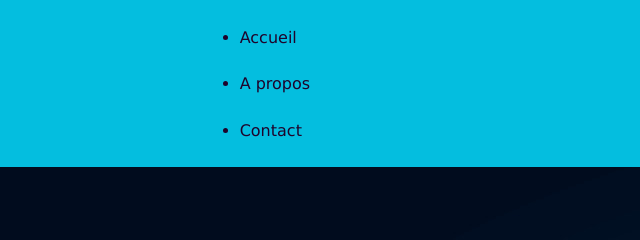
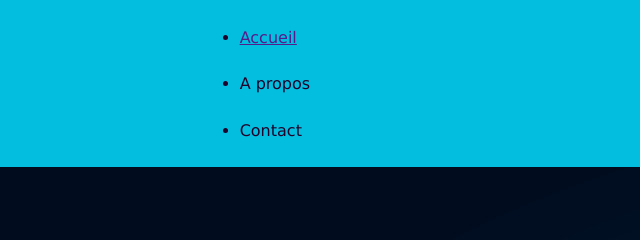
Before and after one commit to ThomasLesage86/Test-Efrei-Groupe4, a plain HTML site: page Exo du 130924/index.html in a window 1280 px wide. Shown: the top 240 px of the page, 640-1280 px from the left. Drawn offline with Linux system fonts and the light colour scheme.

Commit message:
Créatiion d'un dossier

```diff
--- a/Index.html
+++ b/Exo du 130924/index.html
@@ -13,7 +13,7 @@
 
 
         <ul>
-            <li>Accueil</li>
+            <li> <a href="">Accueil</a></li>
             <li>A propos</li>
             <li>Contact</li>
         </ul>
```
Also changed, not shown: Exo du 130924/Circuit Board.jpg (renamed from Circuit Board.jpg), Exo du 130924/GIF Samuel Jackson & cat.gif (renamed from GIF Samuel Jackson & cat.gif), Exo du 130924/Style.css (renamed from Style.css), 2 other files.
